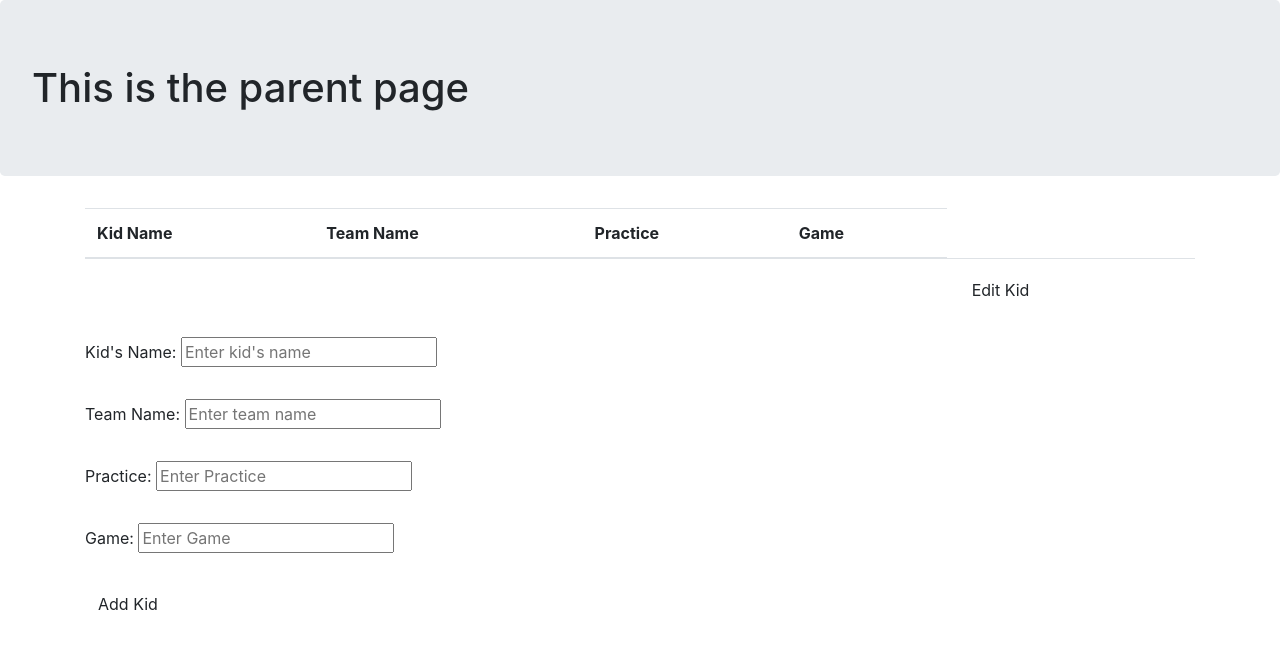
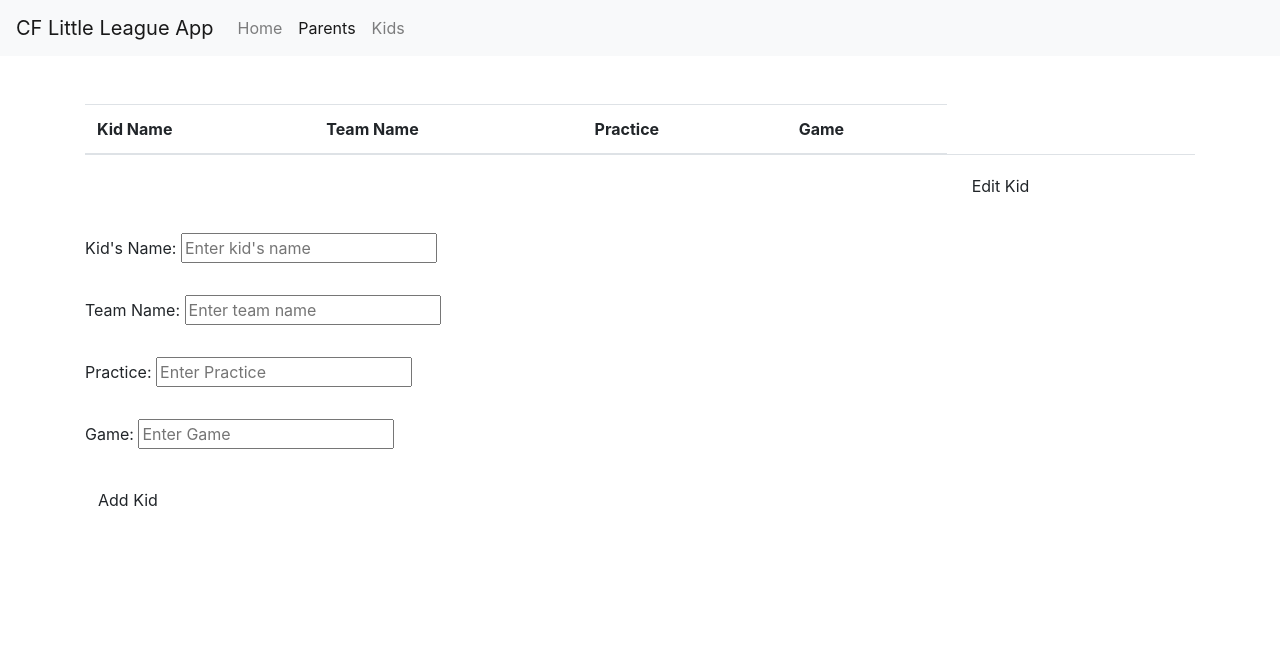
Before and after one commit to 201019-UiPath/LANApp, a plain HTML site: page FrontEnd/ParentDetails.html in a window 1280 px wide. Drawn offline with nearby package versions, Linux system fonts and the light colour scheme.

Commit message:
Edited parents details

```diff
--- a/FrontEnd/ParentDetails.html
+++ b/FrontEnd/ParentDetails.html
@@ -8,7 +8,23 @@
     <script src="ParentDetails.js"></script>
 </head>
 <body>
-    <h1 class="jumbotron">This is the parent page</h1>
+    <nav class="navbar navbar-expand-lg navbar-light bg-light">
+        <a class="navbar-brand" href="index.html">CF Little League App</a>
+        <button class="navbar-toggler" type="button" data-toggle="collapse" data-target="#navbarNavAltMarkup" aria-controls="navbarNavAltMarkup" aria-expanded="false" aria-label="Toggle navigation">
+        <span class="navbar-toggler-icon"></span>
+        </button>
+        <div class="collapse navbar-collapse" id="navbarNavAltMarkup">
+          <div class="navbar-nav">
+            <a class="nav-link" href="index.html">Home</a>
+            <a class="nav-link active" href="signUp.html">Parents <span class="sr-only">(current)</span></a>
+            <a class="nav-link" href="signUp.html">Kids</a>
+          </div>
+        </div>
+    </nav>
+
+    <br/>
+    <br/>
+
     <div class="container">
         <table class="table" id="kids">
             <thead>
@@ -28,6 +44,7 @@
             </tbody>
         </table>
     </div>
+
     <div class="container">
         <form action="AddKid">
             <div class="form-group">
```
Also changed, not shown: FrontEnd/AllParents.html (+6 -2 lines).
